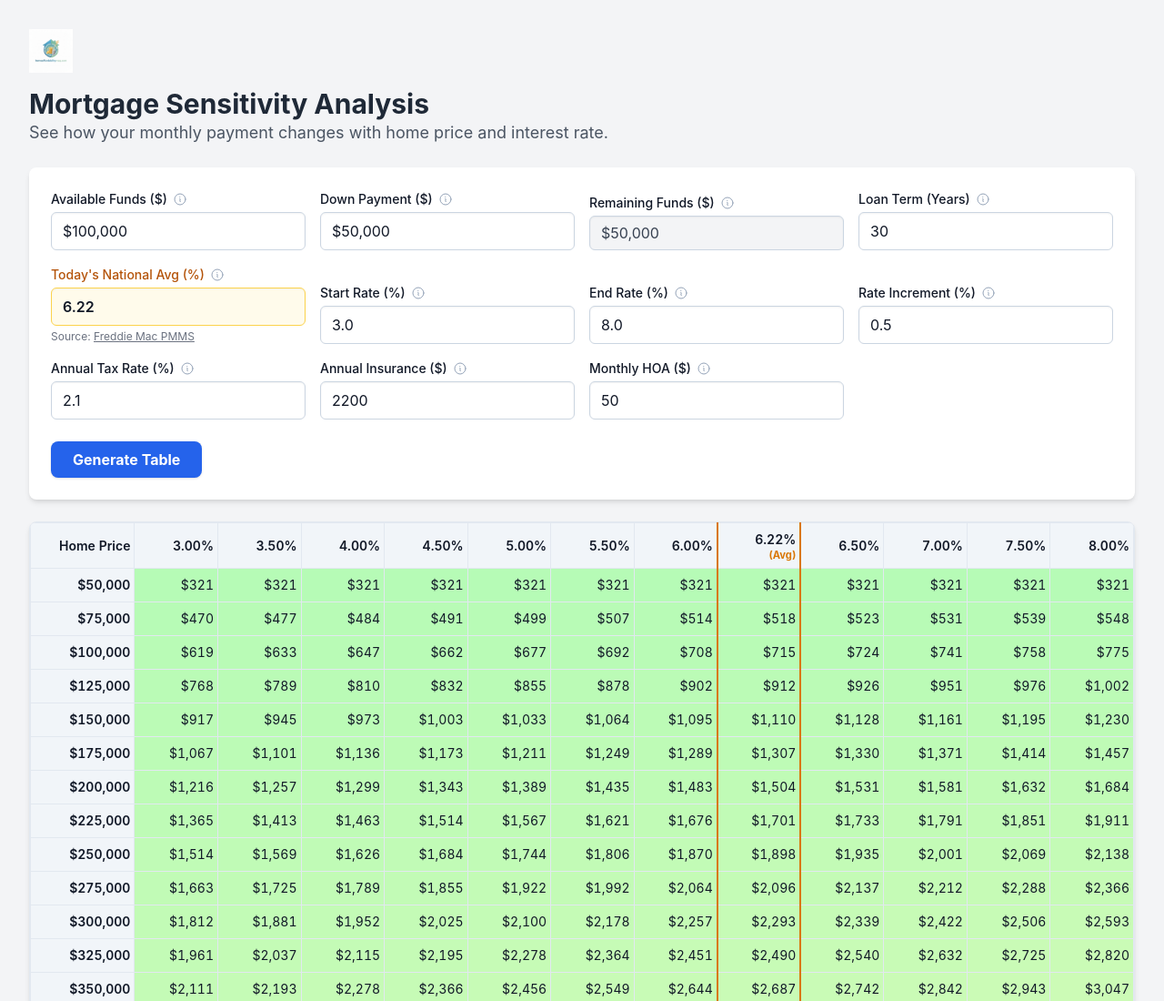
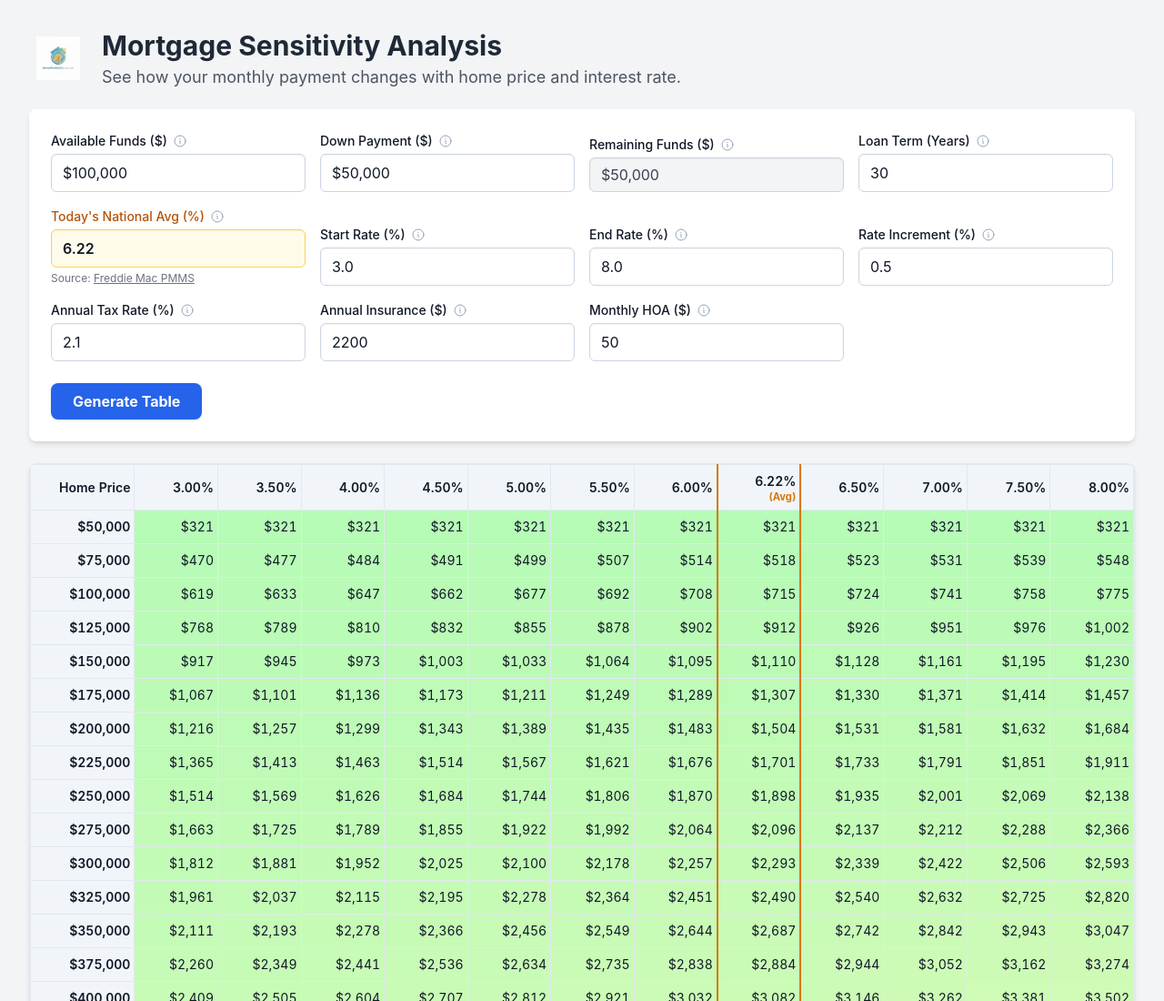
Before and after one commit to giulianoseguro/https-www.homeaffordabilitymap.com-, a plain HTML site: page index.html in a window 1280 px wide. Shown: the top 1100 px of the page at 91% size. Drawn offline with nearby package versions, Linux system fonts and the light colour scheme.

Commit message:
Fixing Logo

```diff
--- a/index.html
+++ b/index.html
@@ -26,7 +26,7 @@
         /* Custom styles for the application */
         body {
             font-family: 'Inter', sans-serif;
-            background-color: #f4f7f6;
+            background-color: #f4f7f6; /* bg-gray-100 */
         }
 
         /* Style for the sticky table headers */
@@ -166,15 +166,19 @@
 
     <div class="container max-w-screen-xl mx-auto p-4 md:p-8">
 
-        <header class="mb-6">
-            <!-- === LOGO SECTION === -->
-            <img src="assets/logo.jpg" alt="Company Logo" class="h-12 w-auto mb-4"
+        <!-- UPDATED HEADER SECTION -->
+        <header class="mb-6 flex items-center gap-4">
+            <!-- Logo: Added bg-gray-100 and p-2 for matching background and slight padding -->
+            <img src="assets/logo.jpg" alt="Company Logo" class="h-16 w-auto flex-shrink-0 bg-gray-100 p-2 rounded-lg"
                  onerror="this.style.display='none'; console.warn('Logo not found at assets/logo.jpg')">
-            <!-- === END LOGO SECTION === -->
 
-            <h1 class="text-3xl font-bold text-gray-800">Mortgage Sensitivity Analysis</h1>
-            <p class="text-lg text-gray-600">See how your monthly payment changes with home price and interest rate.</p>
+            <!-- Title Container -->
+            <div>
+                <h1 class="text-3xl font-bold text-gray-800 leading-tight">Mortgage Sensitivity Analysis</h1>
+                <p class="text-lg text-gray-600 leading-tight mt-1">See how your monthly payment changes with home price and interest rate.</p>
+            </div>
         </header>
+        <!-- END UPDATED HEADER SECTION -->
 
         <!-- Section for constant inputs -->
         <div id="inputs" class="bg-white p-4 md:p-6 rounded-lg shadow-md mb-6">
```
